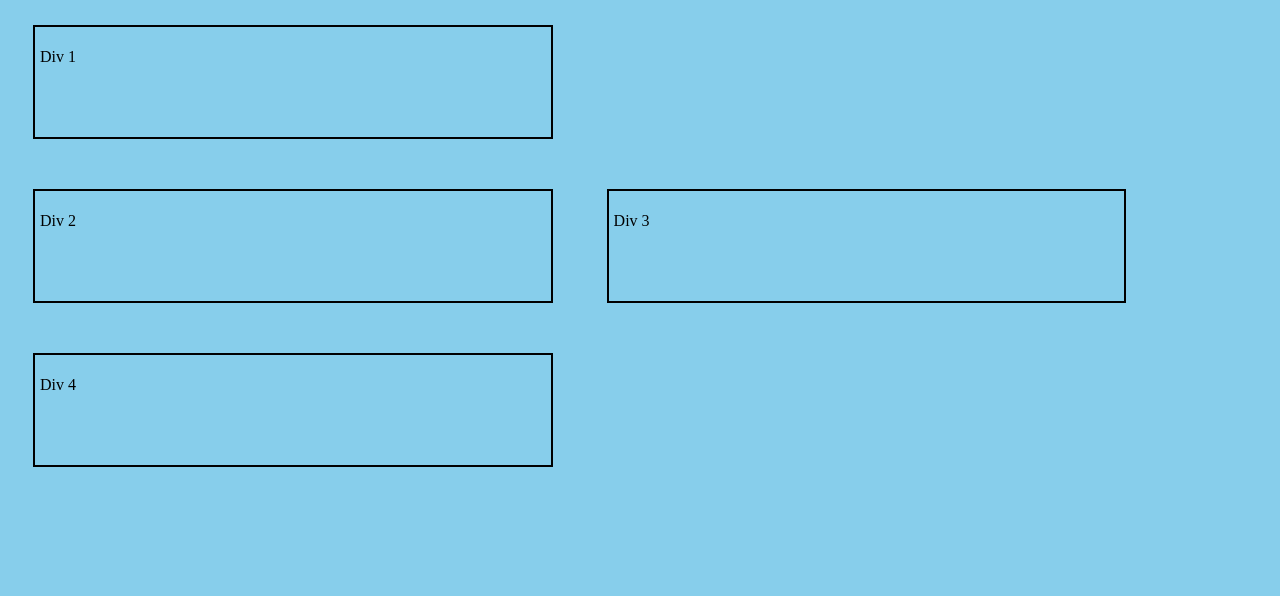
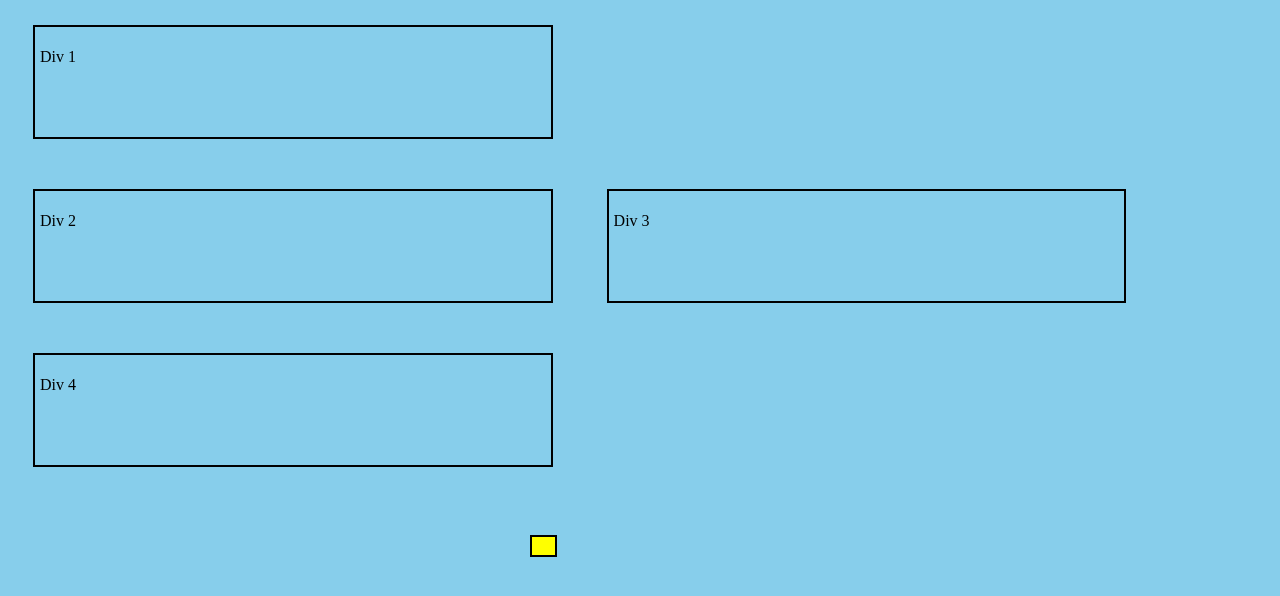
Before and after one commit to scruz25/Assignment6, a plain HTML site: page index.html in a window 1280 px wide. Drawn offline with Linux system fonts and the light colour scheme.

Commit message:
change
change

```diff
--- a/index.html
+++ b/index.html
@@ -22,6 +22,7 @@
 	<div id="Four">
 		<p>Div 4</p>
 	</div>
+		<div class="smallbox"> </div>
 
 
 </body>
--- a/stylesheets/style.css
+++ b/stylesheets/style.css
@@ -14,7 +14,6 @@ body{
 
 	#One{
 		#margin: 0 auto;
-
 	}
 
 
@@ -24,9 +23,19 @@ body{
 
 	#Three{
 		display:inline-block;
-
 	}
 
 	#Four{
 		display:block;
 	}
+
+	.smallbox{
+		background-color: yellow;
+		position:absolute;
+		width:1%;
+		height:1%;
+		right:100px;
+		left:530px;
+		bottom:243px;
+		margin:0px;
+	}
```
